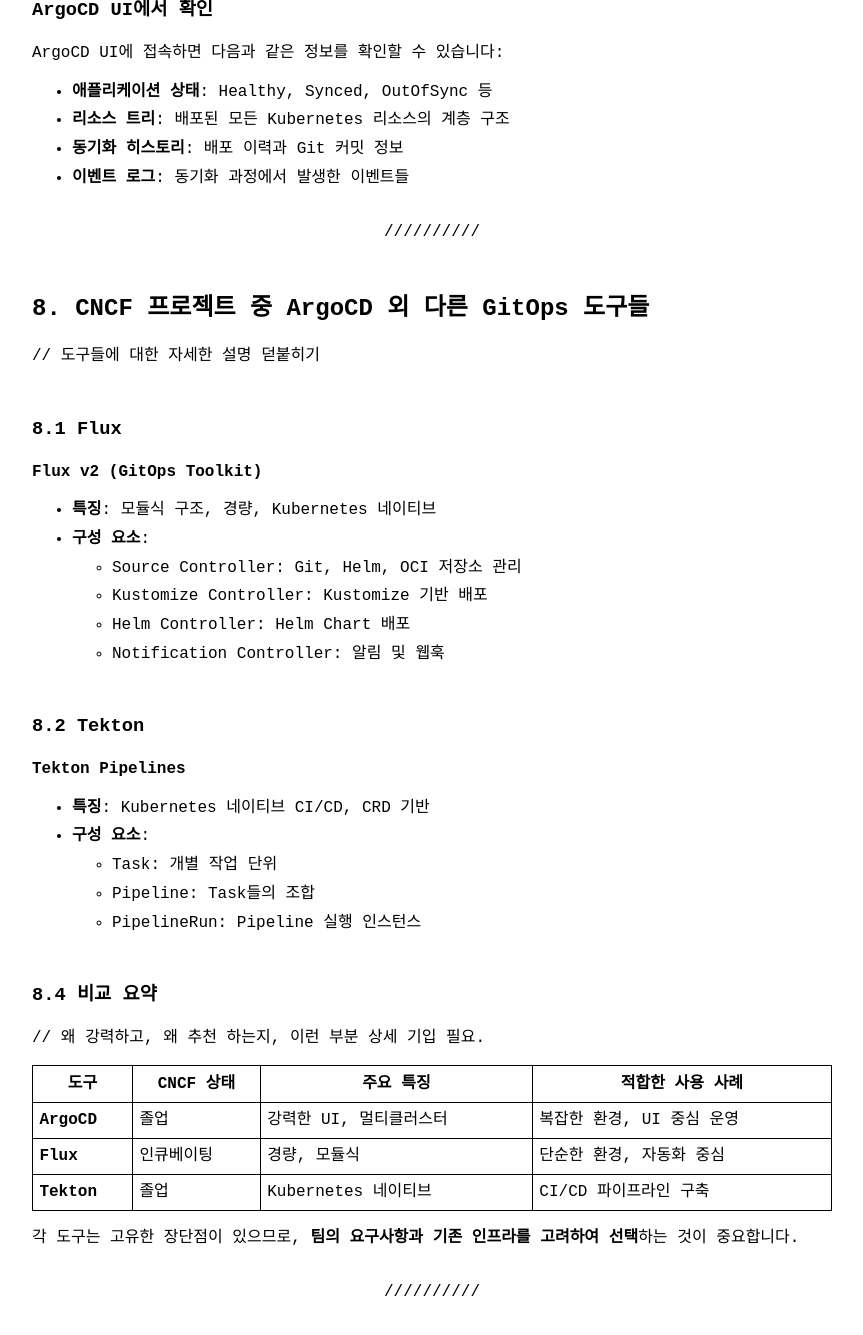
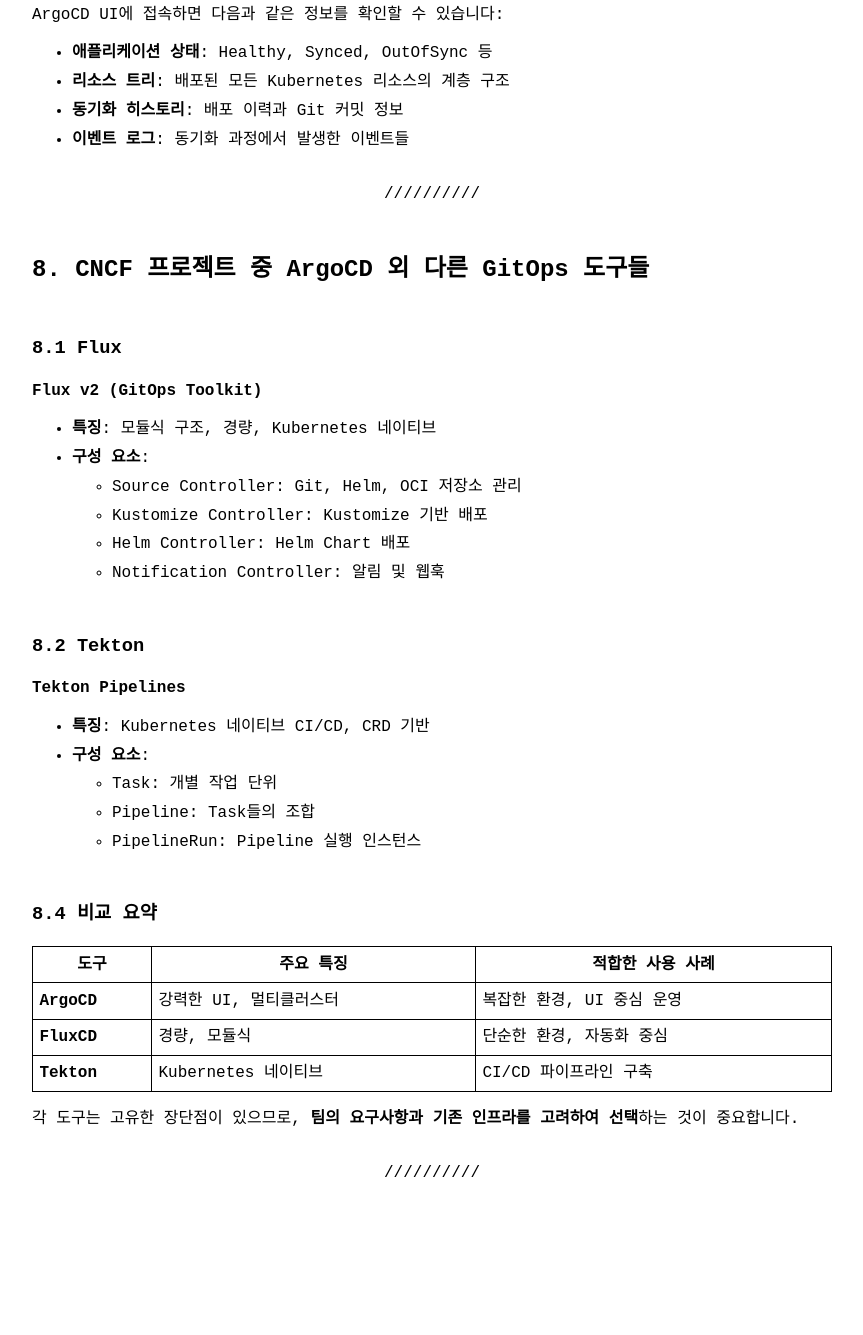
Before and after one commit to coodns/blog, a Jekyll site: the page built from _posts/2025-06-22-GitOps와 ArgoCD 실습.md, in a window 1280 px wide and 1400 px high, scrolled down 7742 px. Shown: the top 1335 px of the window, without its empty margins (208-1071 px from the left). Built offline with Jekyll 4.4.1, drawn with Linux system fonts in a browser that asks for light colours; comment, search, counter and statistics services are not loaded; after the commit the page ends 9023 px from its top, so only the background shows below that.

Commit message:
0622complete

```diff
--- a/_posts/2025-06-22-GitOps와 ArgoCD 실습.md
+++ b/_posts/2025-06-22-GitOps와 ArgoCD 실습.md
@@ -40,7 +40,6 @@ CI/CD는 **지속적 통합(Continuous Integration)과 지속적 배포(Continuo
 
 완성된 코드를 자동으로 서버에 배포해주는 과정입니다. 배포 준비된 코드 혹은 코드들에 대한 변경사항들을 실제 서비스 환경에 배포되도록 해주는 자동화 프로세스들을 말합니다.
 
-이오
 
 ---
 
@@ -285,8 +284,6 @@ ArgoCD UI에 접속하면 다음과 같은 정보를 확인할 수 있습니다:
 ---
 
 ## 8. CNCF 프로젝트 중 ArgoCD 외 다른 GitOps 도구들
-// 도구들에 대한 자세한 설명 덛붙히기
-
 
 ### 8.1 Flux
 
@@ -311,12 +308,10 @@ ArgoCD UI에 접속하면 다음과 같은 정보를 확인할 수 있습니다:
 
 ### 8.4 비교 요약
 
-// 왜 강력하고, 왜 추천 하는지, 이런 부분 상세 기입 필요.
-
-| 도구 | CNCF 상태 | 주요 특징 | 적합한 사용 사례 |
+| 도구  | 주요 특징 | 적합한 사용 사례 |
 |------|-----------|-----------|-----------------|
-| **ArgoCD** | 졸업 | 강력한 UI, 멀티클러스터 | 복잡한 환경, UI 중심 운영 |
-| **Flux** | 인큐베이팅 | 경량, 모듈식 | 단순한 환경, 자동화 중심 |
-| **Tekton** | 졸업 | Kubernetes 네이티브 | CI/CD 파이프라인 구축 |
+| **ArgoCD** | 강력한 UI, 멀티클러스터 | 복잡한 환경, UI 중심 운영 |
+| **FluxCD**  | 경량, 모듈식 | 단순한 환경, 자동화 중심 |
+| **Tekton**  | Kubernetes 네이티브 | CI/CD 파이프라인 구축 |
 
 각 도구는 고유한 장단점이 있으므로, **팀의 요구사항과 기존 인프라를 고려하여 선택**하는 것이 중요합니다.
```
